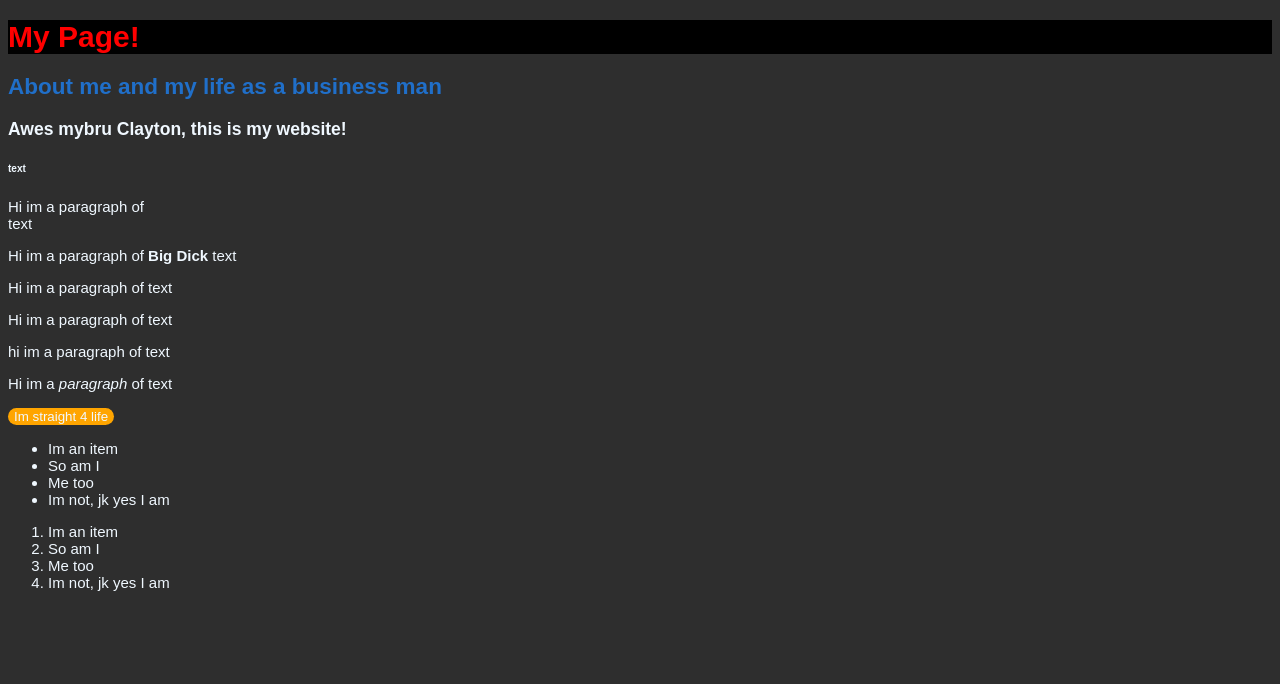
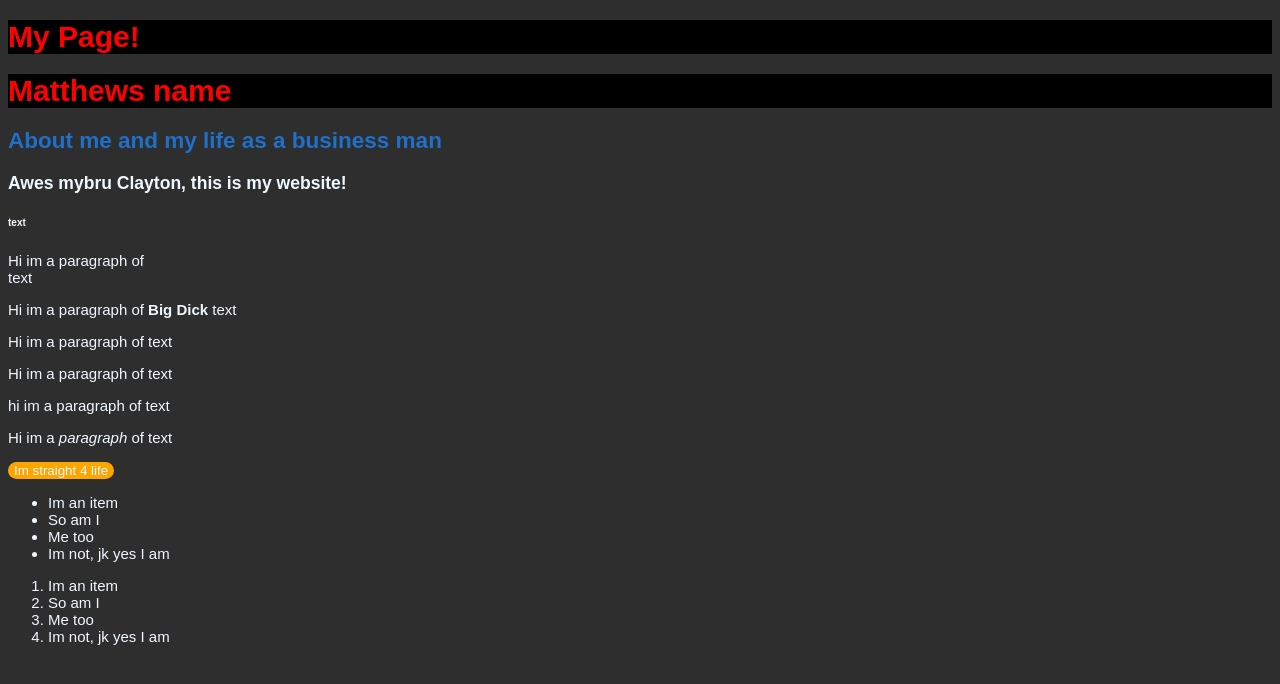
Before and after one commit to Kyle-Boshoff/KyleBos.github.io, a plain HTML site: page index.html in a window 1280 px wide. Drawn offline with Linux system fonts and the light colour scheme.

Commit message:
Update index.html

```diff
--- a/index.html
+++ b/index.html
@@ -26,6 +26,7 @@
     </head>
     <body>
         <h1>My Page!</h1>
+        <h1>Matthews name</h1>
         <h2>About me and my life as a business man</h2>
         <h3>Awes mybru Clayton, this is my website!</h3>
         <h6>text</h6>
```
